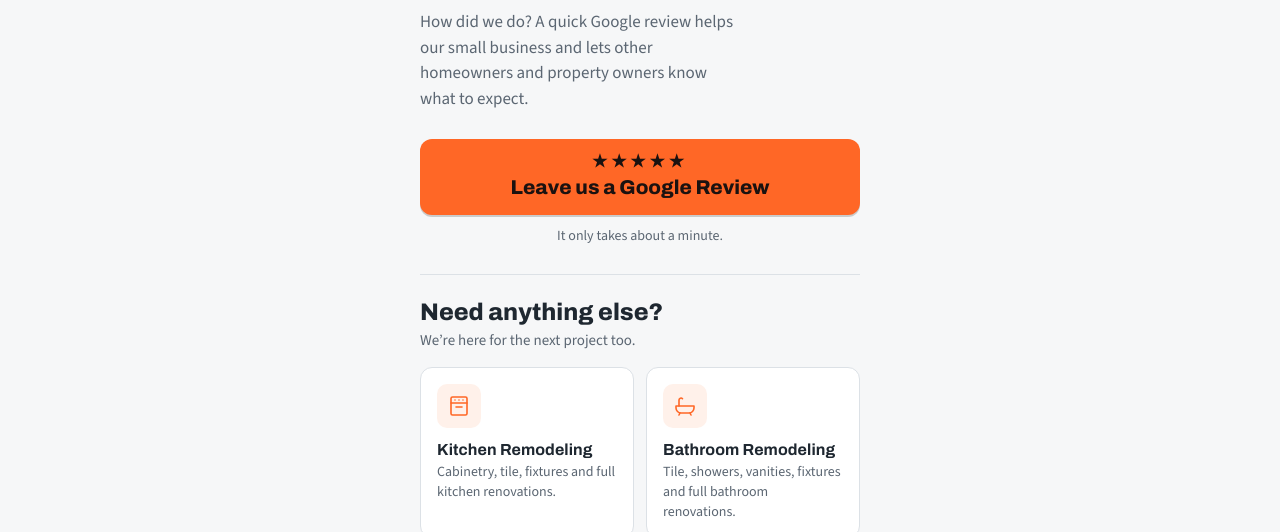
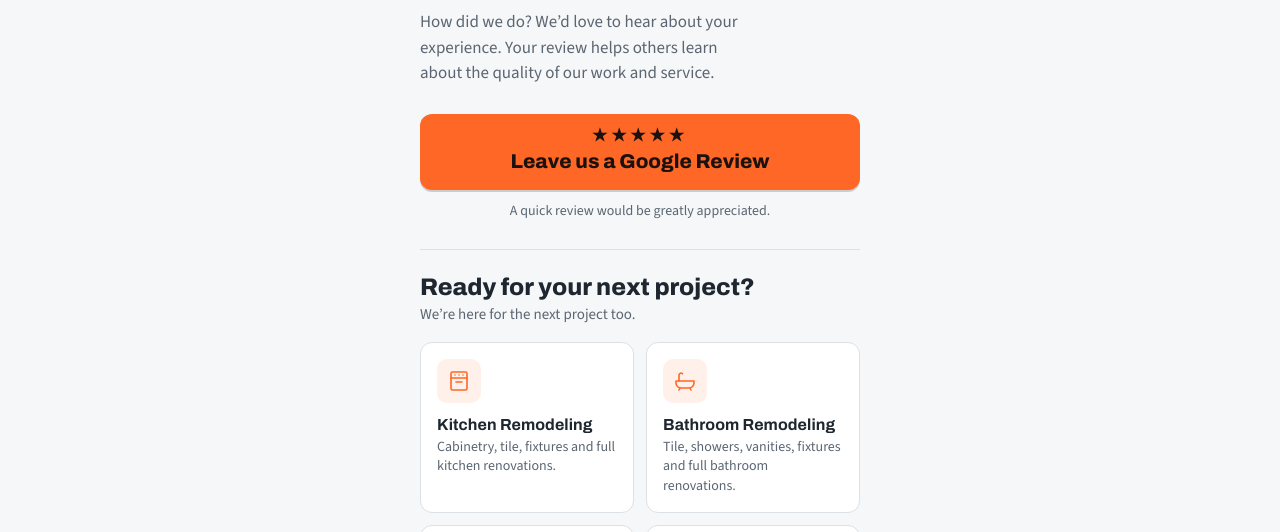
Before and after one commit to mchial1997/mchial1997.github.io, a plain HTML site: page thanks/index.html in a window 1280 px wide. Shown: the part 268-800 px from the top of the page. Drawn offline with nearby package versions, Linux system fonts and the light colour scheme.

Commit message:
Thank-you page: wording updates (review reason, timing note, services heading)
Co-Authored-By: Claude Opus 5.5 <noreply@anthropic.com>
Claude-Session: https://claude.ai/code/session_018wZLewZY8YLbSjAy3Lohte

```diff
--- a/thanks/index.html
+++ b/thanks/index.html
@@ -91,19 +91,19 @@ footer small{color:var(--muted);font-size:13px}
 
   <section class="hello">
     <h1>Thank you for choosing Chial Construction.</h1>
-    <p class="lede">How did we do? A quick Google review helps our small business and lets other homeowners and property owners know what to expect.</p>
+    <p class="lede">How did we do? We&rsquo;d love to hear about your experience. Your review helps others learn about the quality of our work and service.</p>
   </section>
 
   <section class="review">
     <a class="btn" href="https://search.google.com/local/writereview?placeid=ChIJTbFb03gczEQRUOLzyvVQhvA" target="_blank" rel="noopener">
       <span class="stars" aria-hidden="true">&#9733;&#9733;&#9733;&#9733;&#9733;</span><span>Leave us a Google Review</span>
     </a>
-    <p class="note">It only takes about a minute.</p>
+    <p class="note">A quick review would be greatly appreciated.</p>
   </section>
 
   <section class="services">
     <div class="services-head">
-      <h2>Need anything else?</h2>
+      <h2>Ready for your next project?</h2>
       <p class="services-sub">We&rsquo;re here for the next project too.</p>
     </div>
     <ul class="svc">
```
